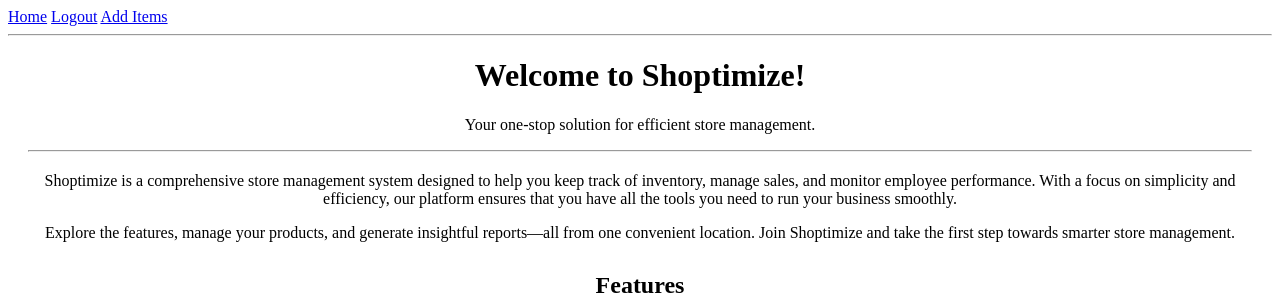
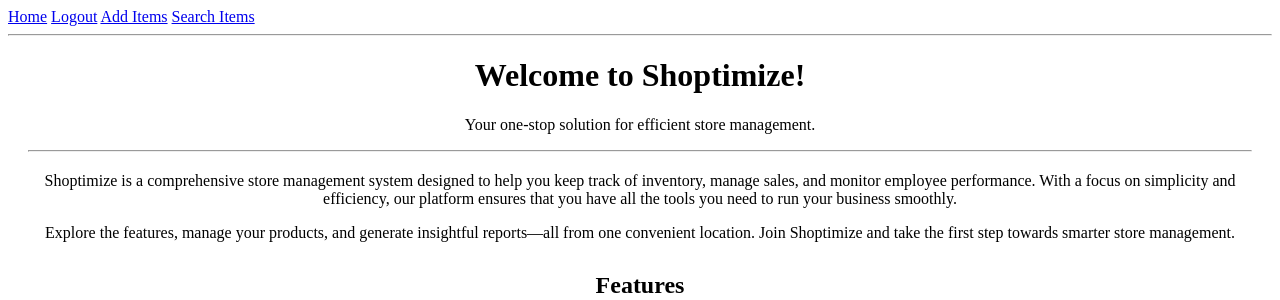
Before and after one commit to Simret-Melak/Shoptimize, a Flask app: page / in a window 1280 px wide. Shown: the top 300 px of the page. Run offline with Flask 3, Linux system fonts and the light colour scheme; the visitor is signed in with stand-in values (Sample User, id 1); parts of the project's set-up code (start-up, migrations or seed data) failed here and were passed over.

Commit message:
Added search item

```diff
--- a/app/forms.py
+++ b/app/forms.py
@@ -32,6 +32,9 @@
     price = DecimalField('Price', validators=[DataRequired()])
     submit = SubmitField('Add Item')
 
+class SearchForm(FlaskForm):
+    search = StringField('Search by ID or Name', validators=[DataRequired()])
+    submit = SubmitField('Search')
     def validate_username(self, username):
         user = User.query.filter_by(username=username.data).first()
         if user is not None:
--- a/app/routes.py
+++ b/app/routes.py
@@ -1,9 +1,8 @@
-
 from flask import render_template, flash, redirect, url_for, request
 from flask_login import login_user, logout_user, current_user, login_required
 from werkzeug.urls import url_parse
 from app import app, db
-from app.forms import LoginForm, RegistrationForm,ItemForm
+from app.forms import LoginForm, RegistrationForm,ItemForm,SearchForm
 from app.models import User,Item
 
 @app.route('/')
@@ -78,3 +77,19 @@
 
 
     return render_template('add_item.html', title='Add New Item', form=form)
+
+@app.route('/search_items', methods=['GET', 'POST'])
+def search_items():
+    form = SearchForm()
+    items = Item.query  # Start with all items
+
+    if form.validate_on_submit():
+        search_query = form.search.data
+        if search_query.isdigit():  # If the search query is numeric, assume it's an id
+            items = items.filter(Item.id == int(search_query))
+        else:  # Otherwise, search by name
+            items = items.filter(Item.name.ilike(f'%{search_query}%'))
+
+    items = items.all()  # Execute the query to retrieve the items
+
+    return render_template('search_items.html', title='Search Items', form=form, items=items)
--- a/app/templates/base.html
+++ b/app/templates/base.html
@@ -15,6 +15,7 @@
             {% else %}
             <a href="{{ url_for('logout') }}">Logout</a>
             <a href="{{url_for('add_items')}}">Add Items</a>
+            <a href="{{url_for('search_items')}}">Search Items</a>
             {% endif %}
         </div>
         <hr>
```
Also changed, not shown: app/templates/search_items.html (added, +26 -0 lines), app.db.
